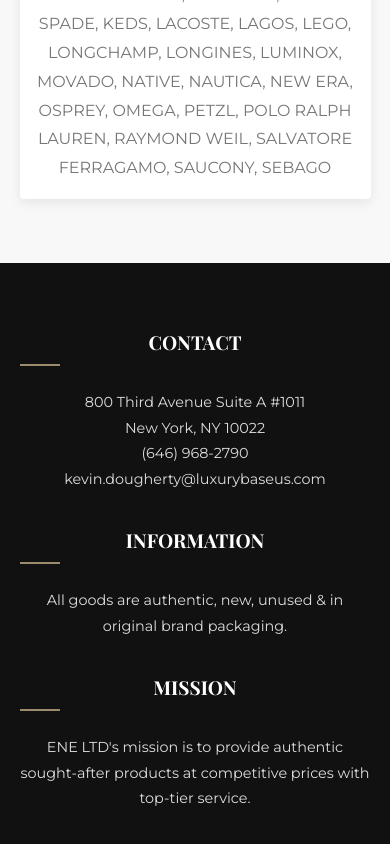
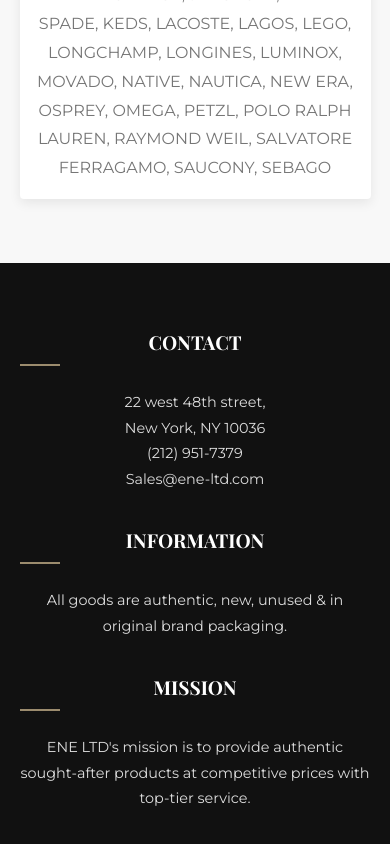
Before and after one commit to AdamRoubeni/mizzy_project, a plain HTML site: page frontend/index.html in a window 390 px wide. Shown: the part 3994-4838 px from the top of the page. Drawn offline with nearby package versions, Linux system fonts and the light colour scheme.

```diff
--- a/frontend/index.html
+++ b/frontend/index.html
@@ -436,7 +436,7 @@
     <div class="footer-content">
       <div>
         <h4>CONTACT</h4>
-        <p>800 Third Avenue Suite A #1011<br>New York, NY 10022<br>(646) 968-2790<br>kevin.dougherty@luxurybaseus.com</p>
+        <p>22 west 48th street,<br>New York, NY 10036<br>(212) 951-7379<br>Sales@ene-ltd.com</p>
       </div>
       <div>
         <h4>INFORMATION</h4>
```
